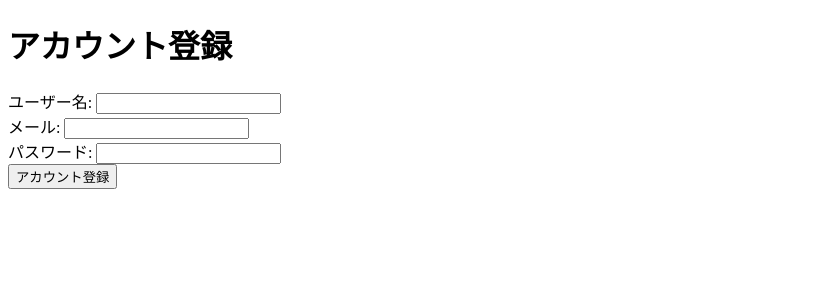
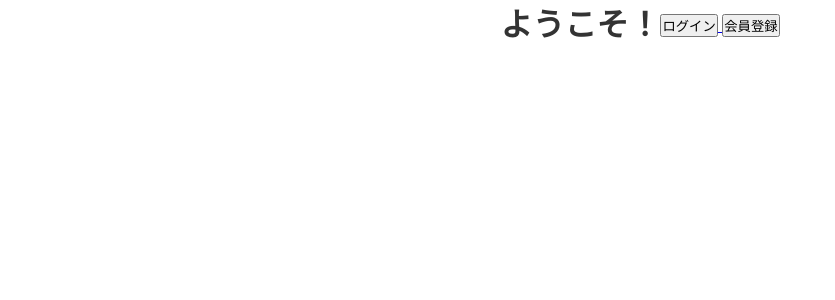
Before and after one commit to JangIBin/PythonWeb, a FastAPI app: page / in a window 1280 px wide. Shown: the top 300 px of the page, without its empty margins (0-835 px from the left). Run offline with FastAPI, Linux system fonts and the light colour scheme; parts of the project's set-up code (start-up, migrations or seed data) failed here and were passed over.

Commit message:
2024/12/17

```diff
--- a/app/database/connection.py
+++ b/app/database/connection.py
@@ -1,7 +1,12 @@
+import os
+from dotenv import load_dotenv
 from sqlalchemy.ext.asyncio import create_async_engine, AsyncSession
 from sqlalchemy.orm import sessionmaker, declarative_base
 
-DATABASE_URL = "sqlite+aiosqlite:///./app.db"
+# .env ファイルの読み込み
+load_dotenv()
+
+DATABASE_URL = os.getenv("DATABASE_URL")
 
 # SQLite 非同期 データベース エンジン
 engine = create_async_engine(DATABASE_URL, echo=True)
--- a/app/database/schemas.py
+++ b/app/database/schemas.py
@@ -15,3 +15,8 @@ class UserLogin(BaseModel):
 class Token(BaseModel):
     access_token: str
     token_type: str
+
+# ユーザー情報
+class Token(BaseModel):
+    access_token: str
+    token_type: str
--- a/app/main.py
+++ b/app/main.py
@@ -1,6 +1,7 @@
 from fastapi import FastAPI, Request
 from fastapi.responses import HTMLResponse
 from fastapi.templating import Jinja2Templates
+from fastapi.staticfiles import StaticFiles
 from app.database.connection import engine, Base
 from app.routes.routes import router
 import os
@@ -13,6 +14,8 @@ app = FastAPI()
 # async def root():
 #     env = os.getenv("APP_ENV", "unknown")
 #     return {"message": f"Running in {env} environment"}
+
+app.mount("/static", StaticFiles(directory="app/static"), name="static")
 
 templates = Jinja2Templates(directory="app/templates")
 
--- a/app/models/models.py
+++ b/app/models/models.py
@@ -7,4 +7,6 @@ class User(Base):
     id = Column(Integer, primary_key=True, index=True, autoincrement=True)
     username = Column(String, unique=True, index=True, nullable=False)
     email = Column(String, unique=True, index=True, nullable=False)
-    password = Column(String, nullable=False)
+    hashed_password = Column(String, nullable=False)
+
+    __table_args__ = {'extend_existing': True}
--- /dev/null
+++ b/app/static/css/index.css
@@ -0,0 +1,11 @@
+.container {
+    width: 100%;
+    height: 100%;
+    display: flex;
+    align-items: center;
+    justify-content: center;
+}
+
+p {
+    text-align: center;
+}
--- /dev/null
+++ b/app/static/css/styles.css
@@ -0,0 +1,35 @@
+/* styles.css */
+* {
+    margin: 0;
+    padding: 0;
+    box-sizing: border-box;
+}
+
+body {
+    font-family: Arial, sans-serif;
+    line-height: 1.6;
+    background-color: #fff;
+    color: #333;
+}
+
+header {
+    background-color: #007bff;
+    color: #fff;
+    text-align: center;
+    padding: 1rem;
+}
+
+main {
+    margin: 2rem auto;
+    padding: 1rem;
+    max-width: 800px;
+    background: #fff;
+    box-shadow: 0 0 10px rgba(0, 0, 0, 0.1);
+}
+
+footer {
+    text-align: center;
+    padding: 1rem;
+    background-color: #333;
+    color: #fff;
+}
--- a/app/templates/index.html
+++ b/app/templates/index.html
@@ -1,23 +1,25 @@
 <!DOCTYPE html>
-<html lang="en">
+<html lang="ja">
 <head>
     <meta charset="UTF-8">
     <meta name="viewport" content="width=device-width, initial-scale=1.0">
-    <title>FastAPI Web Page</title>
+    <link rel="stylesheet" href="{{ url_for('static', path='css/styles.css') }}">
+    <link rel="stylesheet" href="{{ url_for('static', path='css/index.css') }}">
+    <title>Welcome</title>
 </head>
 <body>
-    <h1>アカウント登録</h1>
-    <form action="/register" method="post">
-        <label for="username">ユーザー名:</label>
-        <input type="text" id="username" name="username" required><br>
-
-        <label for="email">メール:</label>
-        <input type="email" id="email" name="email" required><br>
-
-        <label for="password">パスワード:</label>
-        <input type="password" id="password" name="password" required><br>
-
-        <button type="submit">アカウント登録</button>
-    </form>
+    <div class="container">
+        <div>
+            <h1>ようこそ！</h1>
+        </div>
+        <div>
+            <a href="/login">
+                <button>ログイン</button>
+            </a>
+            <a href="/signup">
+                <button>会員登録</button>
+            </a>
+        </div>
+    </div>
 </body>
 </html>
```
Also changed, not shown: app/routes/routes.py (+43 -21 lines), app/templates/login.html (added, +27 -0 lines), app/templates/signup.html (added, +27 -0 lines), app/templates/task.html (added, +13 -0 lines), app/util/auth.py (+15 -2 lines), app.db, 1 other file.
